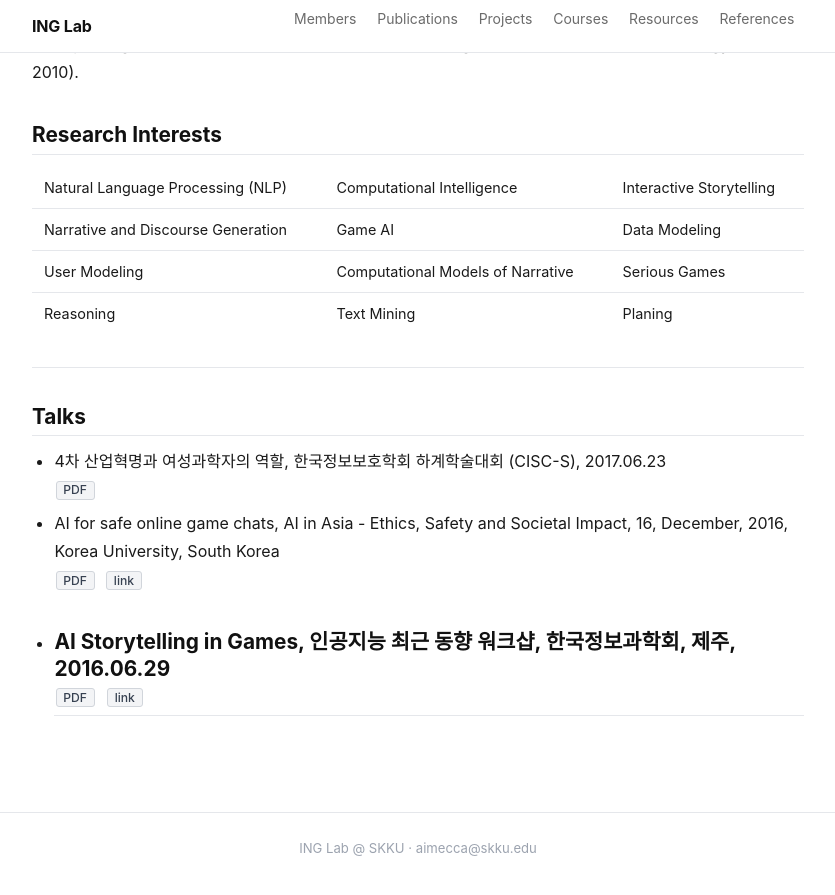
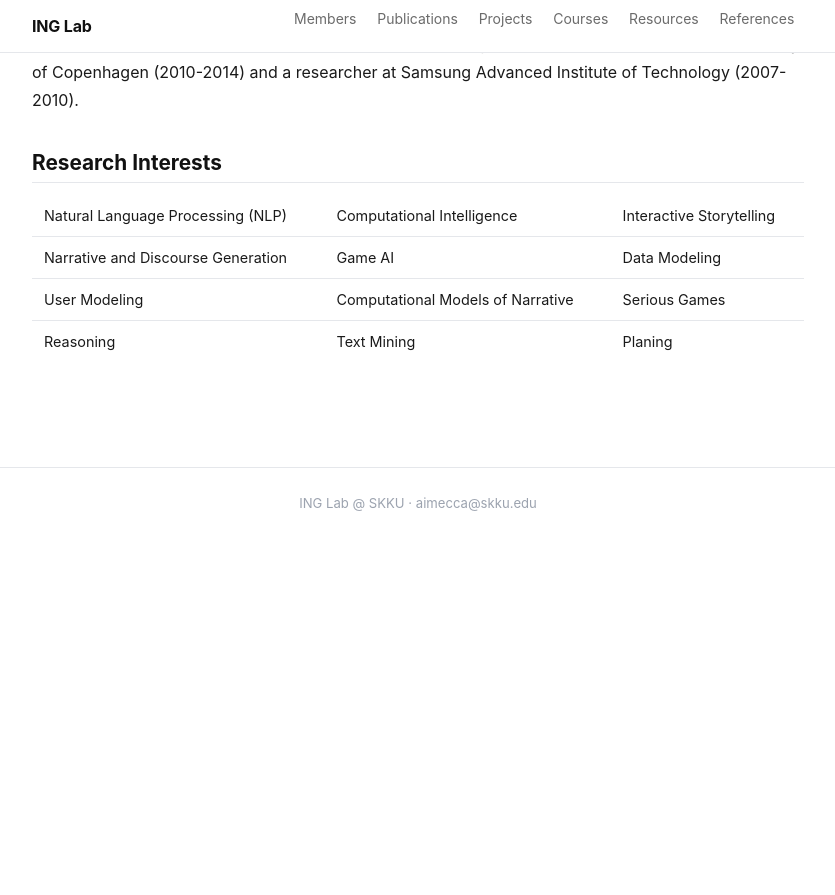
Before and after one commit to inglab/inglab.github.io, a Jekyll site: the page built from index.md, in a window 1280 px wide and 900 px high, scrolled down 1117 px. Shown: the top 895 px of the window, without its empty margins (222-1057 px from the left). Built offline with Jekyll 4.4.1, drawn with Linux system fonts in a browser that asks for light colours; after the commit the page ends 1672 px from its top, so only the background shows below that; some of the changed text lies outside the part shown.

Commit message:
Revise academic details and remove Talks section
Updated department and college information, and removed the Talks section.

```diff
--- a/index.md
+++ b/index.md
@@ -55,10 +56,3 @@ Yun-Gyung Cheong received the B.S. degree in 1996 and the M.S. degree in 1998 in
 | Narrative and Discourse Generation |              Game AI              | Data Modeling            |
 |            User Modeling           | Computational Models of Narrative | Serious Games            |
 |            Reasoning               |            Text Mining            | Planing                  |
-
----
-## Talks
-- 4차 산업혁명과 여성과학자의 역할, 한국정보보호학회 하계학술대회 (CISC-S), 2017.06.23<br>*[PDF](/assets/files/cisc2017-women.pdf)*
-- AI for safe online game chats, AI in Asia - Ethics, Safety and Societal Impact, 16, December, 2016, Korea University, South Korea<br>*[PDF](https://drive.google.com/open?id=1SveepCcIn1sEgzeD9tqpsh-V5W5w3qJ8)*&nbsp;&nbsp;*[link](https://www.digitalasiahub.org/2016/12/21/ai-in-asia-ethics-safety-and-societal-impact/)*
-- AI Storytelling in Games, 인공지능 최근 동향 워크샵, 한국정보과학회, 제주, 2016.06.29<br>*[PDF](http://sigai.or.kr/workshop/kcc/2016/recent-ai-trend/slides/AI-Storytelling-in-Games.pdf)*&nbsp;&nbsp;*[link](http://sigai.or.kr/workshop/kcc/2016/recent-ai-trend/)*
----
```
Also changed, not shown: other parts of index.md (+2 -1 lines).
